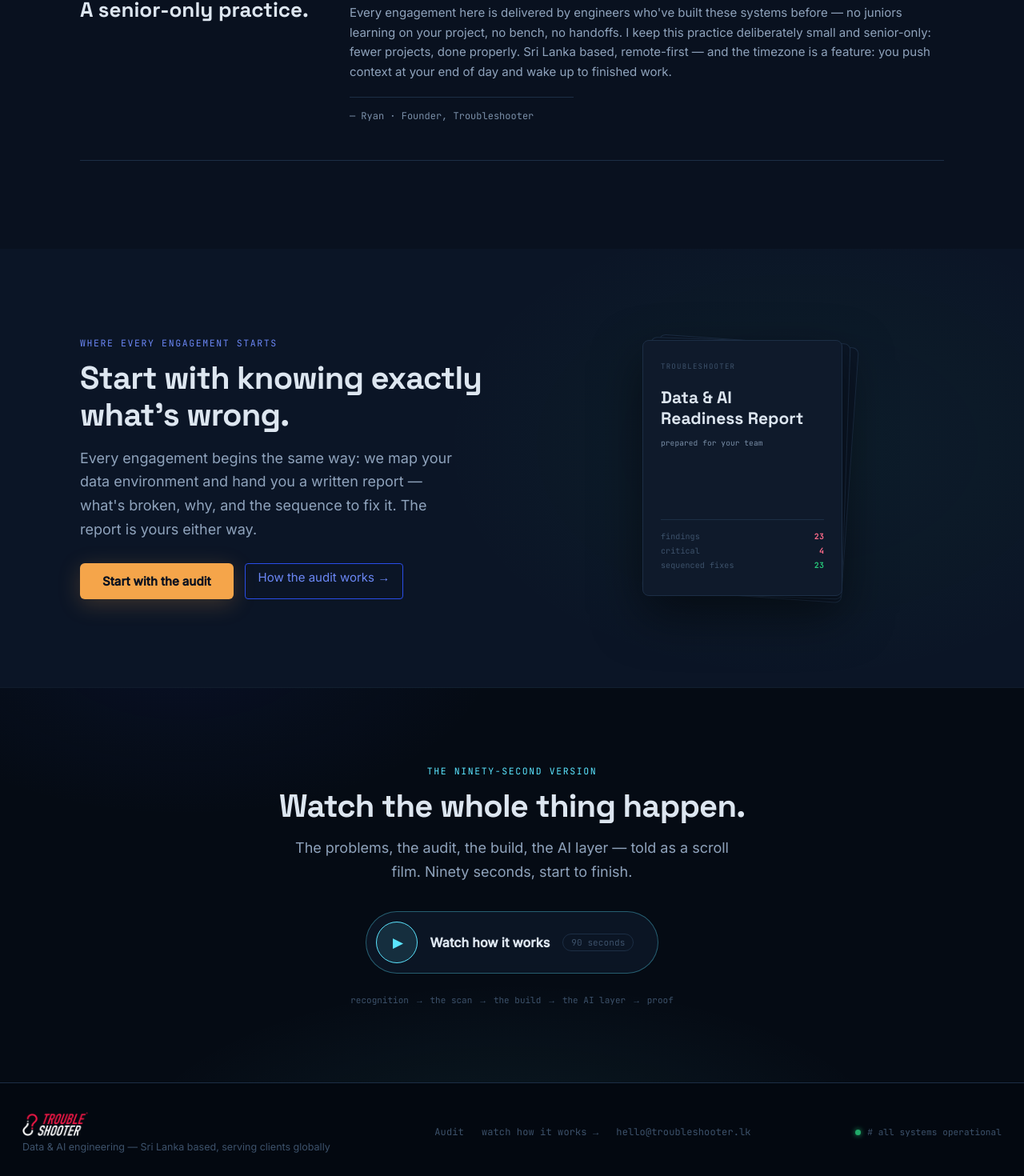
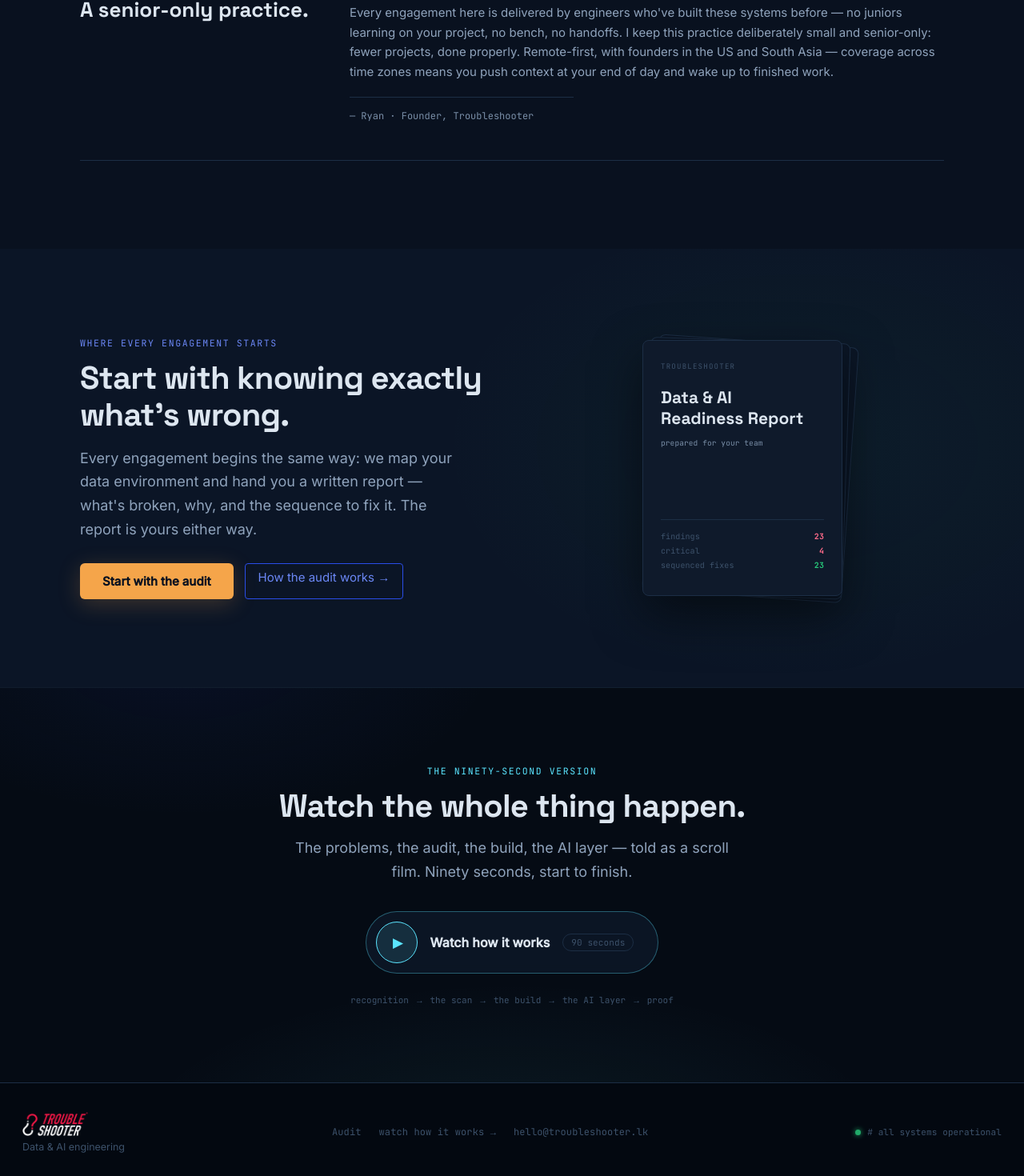
Before and after one commit to 88rayan-oss/troubleshooter-website-v2, a React (Vite) app: page / in a window 1280 px wide. Shown: the part 4342-5812 px from the top of the page at 80% size. Built offline with nearby package versions, Linux system fonts and the light colour scheme.

Commit message:
USD pricing format, US + South Asia positioning

```diff
--- a/src/AuditPage.jsx
+++ b/src/AuditPage.jsx
@@ -28,8 +28,8 @@ const FAQS = [
    'Yes — this is often where we add the most value. Mid-migration, the architecture and cost decisions are still open. Mid-AI-project, the stall is almost always at the data layer, and the fix is specific and buildable.'],
   ['Do you build the AI models themselves?',
    'No — deliberately. We build the data infrastructure models run on: pipelines, feature stores, RAG systems, deployment automation, observability. Most AI failures happen at the infrastructure layer, not the modelling layer.'],
-  ['You\u2019re based in Sri Lanka. How does that work?',
-   'Remote-first, and the timezone is a feature: you push context at your end of day and wake up to completed work. Senior AWS engineering at rates that make sense. Nothing about this model constrains quality.'],
+  ['Where are you based?',
+   'Remote-first, with founders in the US and South Asia. Coverage across time zones means you push context at your end of day and wake up to completed work. Senior AWS engineering at rates that make sense.'],
   ['What happens after the build?',
    'A 30-day stabilisation period is included in every engagement. After that you choose: full handover — everything is documented for exactly this reason — or a retainer where we keep operating what we built.'],
 ];
@@ -73,7 +73,7 @@ export default function AuditPage() {
           Data & AI Readiness Audit
         </h1>
         <div style={{ fontFamily: C.fd, fontSize: 'clamp(18px,2.6vw,26px)', fontWeight: 600, marginTop: 12 }}>
-          <span style={{ color: C.green }}>4,500 USD</span>
+          <span style={{ color: C.green }}>USD 4,500</span>
           <span style={{ color: C.t3 }}> · </span>five days
           <span style={{ color: C.t3 }}> · </span>a written report
         </div>
--- a/src/HomePage.jsx
+++ b/src/HomePage.jsx
@@ -500,8 +500,8 @@ function About() {
             Every engagement here is delivered by engineers who've built these systems before —
             no juniors learning on your project, no bench, no handoffs. I keep this practice
             deliberately small and senior-only: fewer projects, done properly.
-            Sri Lanka based, remote-first — and the timezone is a feature: you push context
-            at your end of day and wake up to finished work.
+            Remote-first, with founders in the US and South Asia — coverage across
+            time zones means you push context at your end of day and wake up to finished work.
             <span style={{ display: 'block', marginTop: 18, paddingTop: 14, borderTop: `1px solid ${C.border}`,
               fontFamily: C.fm, fontSize: 12, color: C.t2, maxWidth: 280 }}>
               — Ryan · Founder, Troubleshooter
@@ -619,7 +619,7 @@ function Footer() {
           <img src={logoWhite} alt="Troubleshooter" className="ts-logo" />
         </span>
         <div style={{ fontFamily: C.fb, fontSize: 12.5, color: C.t3, marginTop: 6 }}>
-          Data & AI engineering — Sri Lanka based, serving clients globally
+          Data & AI engineering
         </div>
       </div>
       <div style={{ display: 'flex', gap: 22, flexWrap: 'wrap' }}>
--- a/src/StaticExperience.jsx
+++ b/src/StaticExperience.jsx
@@ -89,7 +89,7 @@ export default function StaticExperience() {
           <div style={{ ...MONO, fontSize: 12, color: C.blueLt, letterSpacing: '.12em', textTransform: 'uppercase' }}>the entry point</div>
           <h2 style={{ ...L, marginTop: 14 }}>Data & AI Readiness Audit <span style={{ color: C.green }}>✓</span></h2>
           <div style={{ fontFamily: C.fd, fontSize: 22, fontWeight: 600, marginTop: 10 }}>
-            <span style={{ color: C.green }}>4,500 USD</span><span style={{ color: C.t3 }}> · </span>
+            <span style={{ color: C.green }}>USD 4,500</span><span style={{ color: C.t3 }}> · </span>
             five days<span style={{ color: C.t3 }}> · </span>a written report
           </div>
           <p style={{ ...SUB, marginTop: 14, maxWidth: 520 }}>
@@ -104,7 +104,7 @@ export default function StaticExperience() {
         background: '#030810', borderTop: `1px solid ${C.border}`, padding: '32px 28px',
         textAlign: 'center', fontFamily: C.fb, fontSize: 12.5, color: C.t3,
       }}>
-        Data & AI engineering — Sri Lanka based, serving clients globally ·{' '}
+        Data & AI engineering ·{' '}
         <a href="mailto:hello@troubleshooter.lk" style={{ color: C.t2 }}>hello@troubleshooter.lk</a>
       </footer>
     </div>
--- a/src/experience/ScrollExperience.jsx
+++ b/src/experience/ScrollExperience.jsx
@@ -295,11 +295,11 @@ export default function ScrollExperience() {
         <h2>Data &amp; AI Readiness Audit</h2>
         <p>This is what done looks like. Live. Automated. Documented well enough that your team owns it.
           Nothing touches production until it's proven: audit, validate, parallel-run, stabilise, hand over.</p>
-        <p>Data &amp; AI Readiness Audit — 4,500 USD, five days, a written report.
+        <p>Data &amp; AI Readiness Audit — USD 4,500, five days, a written report.
           We map exactly what's wrong in your data stack and sequence the fix.
           The report is yours, with or without us. What follows, if you choose: a scoped build, or ongoing ownership.</p>
         <p><a href="#/audit">Request the audit</a>. Troubleshooter — data and AI engineering,
-          Sri Lanka based, serving clients globally. hello@troubleshooter.lk</p>
+          hello@troubleshooter.lk</p>
       </div>
 
       {/* ── FIXED READINESS CHIP ── */}
@@ -705,7 +705,7 @@ export default function ScrollExperience() {
                     </div>
                   </div>
                   <div style={{ ...M, color: C.t1, marginTop: 14 }}>
-                    <span style={{ color: C.green }}>4,500 USD</span>
+                    <span style={{ color: C.green }}>USD 4,500</span>
                     <span style={{ color: C.t3 }}> · </span>five days
                     <span style={{ color: C.t3 }}> · </span>a written report
                   </div>
@@ -740,7 +740,7 @@ export default function ScrollExperience() {
             <img src={logoWhite} alt="Troubleshooter" className="ts-logo" />
           </span>
           <div style={{ fontFamily: C.fb, fontSize: 12.5, color: C.t3, marginTop: 6 }}>
-            Data & AI engineering — Sri Lanka based, serving clients globally
+            Data & AI engineering
           </div>
         </div>
         <div style={{ display: 'flex', gap: 22, flexWrap: 'wrap' }}>
```
